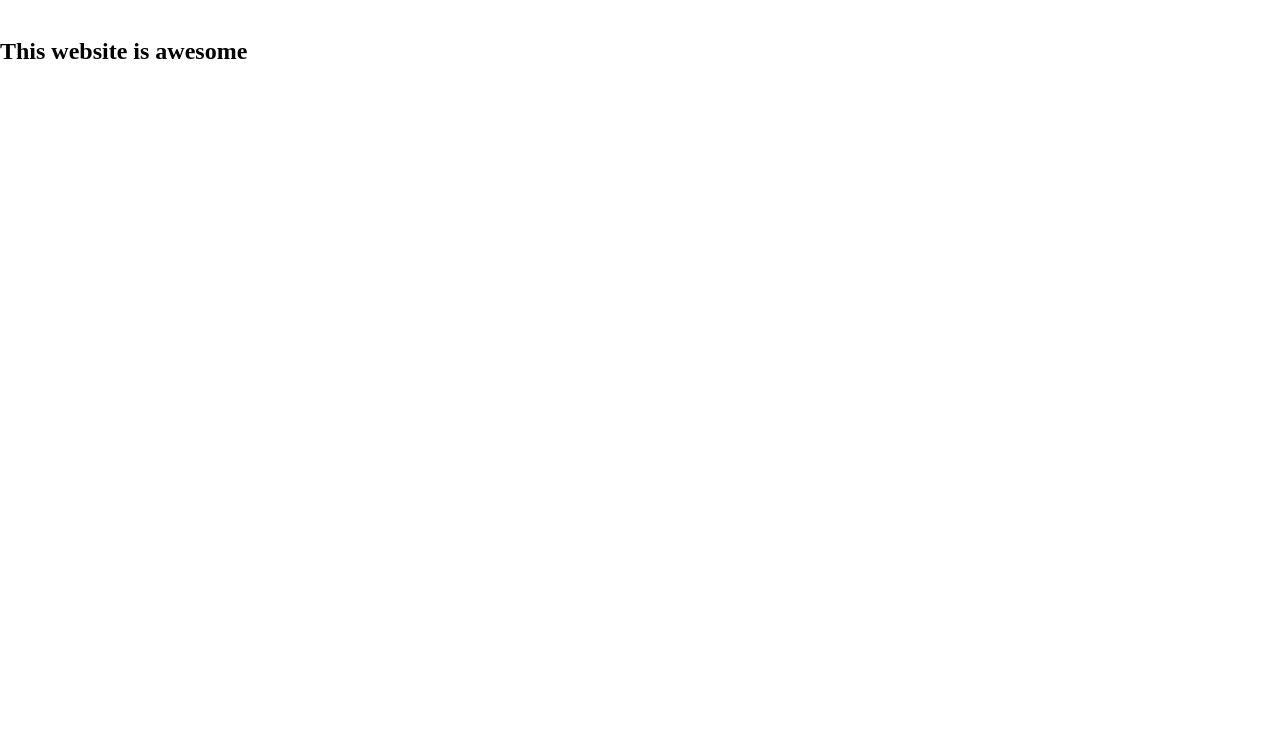
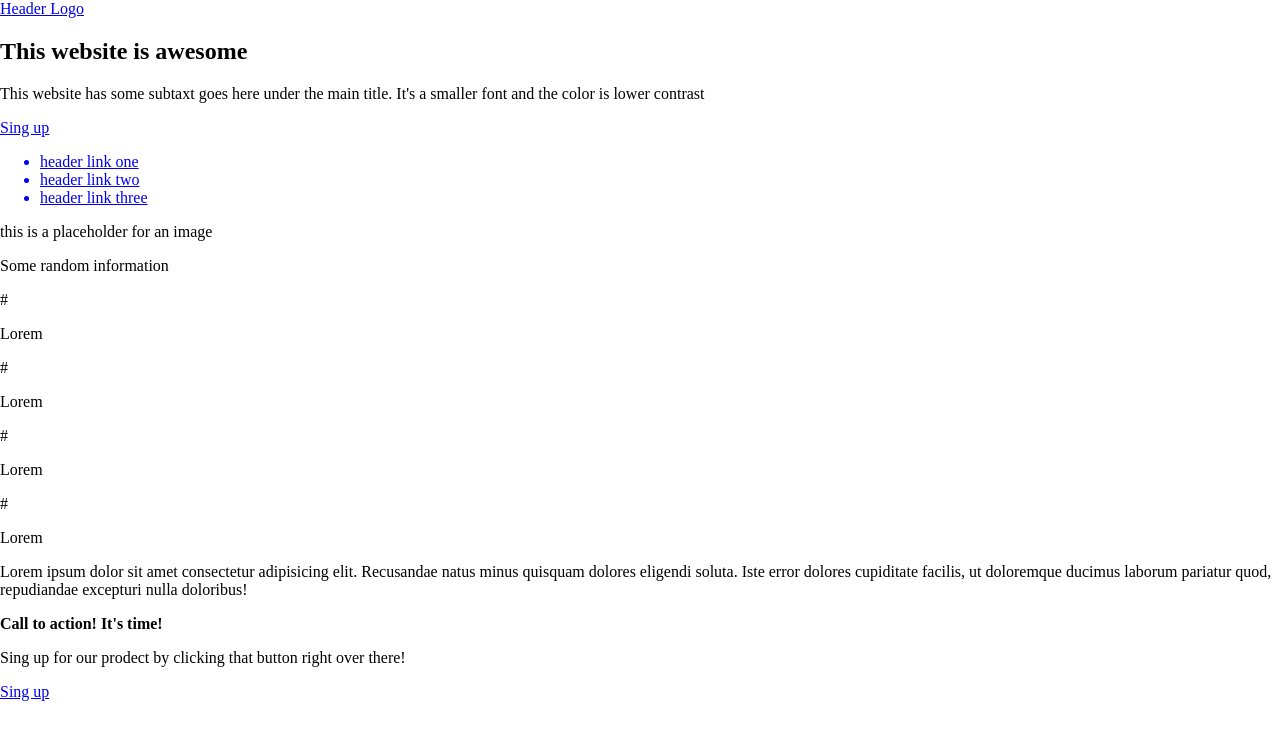
Before and after one commit to Tobzii/one-project, a plain HTML site: page index.html in a window 1280 px wide. Drawn offline with Linux system fonts and the light colour scheme.

Commit message:
two-type

```diff
--- a/index.html
+++ b/index.html
@@ -9,12 +9,57 @@
   <body>
     <div class="one">
       <div class="left-text">
-        <div class="left"><a>Header Logo</a></div>
-        <div class="left-1"><h2>This website is awesome</h2></div>
+        <div class="left-1"><a href="#">Header Logo</a></div>
+        <div class="left-2"><h2>This website is awesome</h2></div>
+        <div class="left-3">
+          <p>
+            This website has some subtaxt goes here under the main title. It's a
+            smaller font and the color is lower contrast
+          </p>
+        </div>
+        <div class="left-4"><a href="#">Sing up</a></div>
       </div>
     </div>
-    <div class="two"></div>
-    <div class="three"></div>
-    <div class="four"></div>
+    <div class="rigt-text">
+      <div class="rigt-1">
+        <a href="#"
+          ><ul>
+            <li>header link one</li>
+            <li>header link two</li>
+            <li>header link three</li>
+          </ul></a
+        >
+      </div>
+      <div class="rigt-2"><a>this is a placeholder for an image</a></div>
+    </div>
+    <div class="two">
+      <div class="info"><p>Some random information</p></div>
+      <div class="image">
+        <div class="image-1">#</div>
+        <div class="text-1"><p>Lorem</p></div>
+        <div class="image-2">#</div>
+        <div class="text-2"><p>Lorem</p></div>
+        <div class="image-3">#</div>
+        <div class="text-3"><p>Lorem</p></div>
+        <div class="image-4">#</div>
+        <div class="text-4"><p>Lorem</p></div>
+      </div>
+    </div>
+    <div class="three">
+      <div class="info-2">
+        <p>
+          Lorem ipsum dolor sit amet consectetur adipisicing elit. Recusandae
+          natus minus quisquam dolores eligendi soluta. Iste error dolores
+          cupiditate facilis, ut doloremque ducimus laborum pariatur quod,
+          repudiandae excepturi nulla doloribus!
+        </p>
+      </div>
+    </div>
+    <div class="four">
+      <div class="info-3">
+        <div class="left-info"><b>Call to action! It's time!</b><p>Sing up for our prodect by clicking that button right over there!</p></div>
+      <div class="right-info"><a href="#">Sing up</a></div>
+      </div>
+    </div>
   </body>
 </html>
--- a/style.css
+++ b/style.css
@@ -1,9 +1,5 @@
 body {
     margin: 0;
-}
-
-a {
-    color: white;
 }
 
 .lest-text {
```
